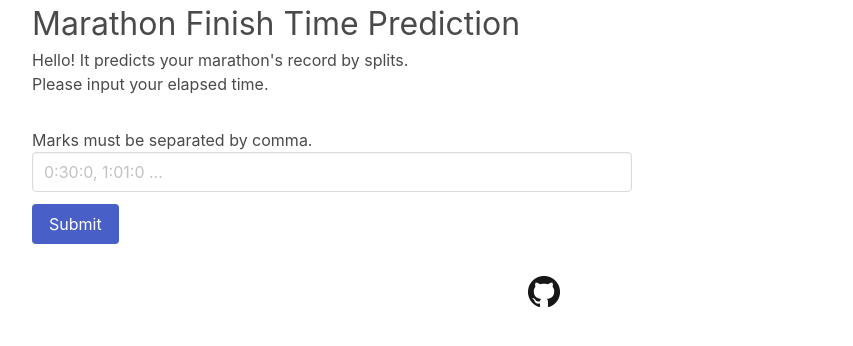
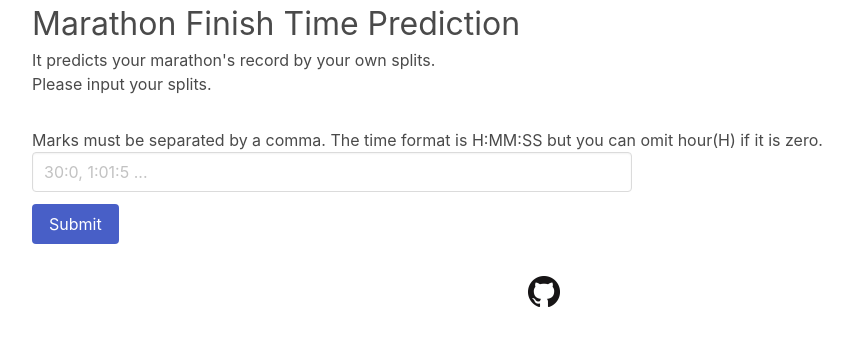
Before and after one commit to europeanplaice/marathon-finish-time-prediction-web-app, a Flask app: page / in a window 1280 px wide. Shown: the top 346 px of the page, without its empty margins (96-949 px from the left). Run offline with Flask 2, Linux system fonts and the light colour scheme.

Commit message:
Expression

```diff
--- a/templates/hello.html
+++ b/templates/hello.html
@@ -12,7 +12,7 @@
     gtag('config', 'G-LVCKJQ30LZ');
   </script>
   <title>Marathon Finish Time Prediction</title>
-  <meta name="description" content="Marathon Finish Time Prediction predicts your marathon's record by splits using Machine Learning.">
+  <meta name="description" content="Marathon Finish Time Prediction predicts your marathon's record by splits using Machine Learning. It gives not only a prediction time but also a range of possible time.">
   <link rel="stylesheet" href="https://cdn.jsdelivr.net/npm/bulma@0.9.3/css/bulma.min.css">
   <style>
     form {
@@ -83,16 +83,16 @@
     <h1>Marathon Finish Time Prediction</h1>
     <div class="columns">
       <div class="column">
-        <p>Hello! It predicts your marathon's record by splits.</p>
-        <p>Please input your elapsed time.</p>
+        <p>It predicts your marathon's record by your own splits.</p>
+        <p>Please input your splits.</p>
       </div>
     </div>
     <div class="columns">
       <div class="column">
         <form name="elapsed_time" method="post" action="/submit">
           <div class="field">
-            <p>Marks must be separated by comma.</p>
-            <input class="input" type="text" placeholder="0:30:0, 1:01:0 ..." name="record" required id="time_input" value="{{ input_value }}">
+            <p>Marks must be separated by a comma. The time format is H:MM:SS but you can omit hour(H) if it is zero.</p>
+            <input class="input" type="text" placeholder="30:0, 1:01:5 ..." name="record" required id="time_input" value="{{ input_value }}">
           </div>
           <div class="control">
             <input class="button is-link" type="submit" value="Submit">
@@ -106,17 +106,15 @@
         <div class="result">
           <h2>{{ milestone }}</h2>
           <h3>{{ result.actual_data }}</h3>
-          <div class="note lower_95">
-            Your time will be at least higher than
-          </div>
+          <div class="note lower_95">Running super fast, your mark would be </div>
           <div class="time lower_95">{{ result.lower_95 }}</div>
-          <div class="note lower_50">probably than </div>
+          <div class="note lower_50">Even if not, shifting into high gear, your mark will be </div>
           <div class="time lower_50">{{ result.lower_50 }}</div>
-          <div class="note middle">Most likely to be </div>
+          <div class="note middle">Your mark is most likely to be </div>
           <div class="time middle">{{ result.median }}</div>
-          <div class="note upper_50">It also will be lower probably than </div>
+          <div class="note upper_50">Or, if you feel a little bit tired, I'm afraid your mark will be </div>
           <div class="time upper_50">{{ result.upper_50 }}</div>
-          <div class="note upper_95">at least lower than </div>
+          <div class="note upper_95">If you feel exhausted, your mark would be </div>
           <div class="time upper_95">{{ result.upper_95 }}</div>
         </div>
       {% endfor %}
```
